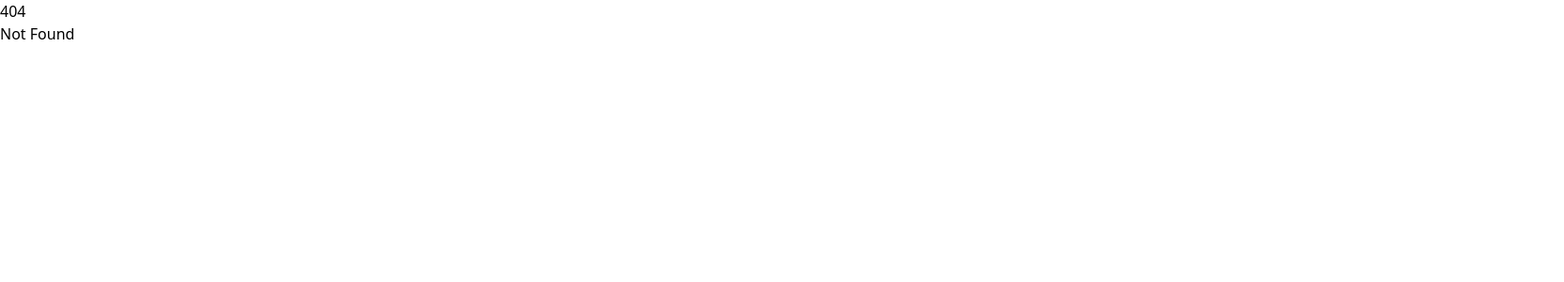
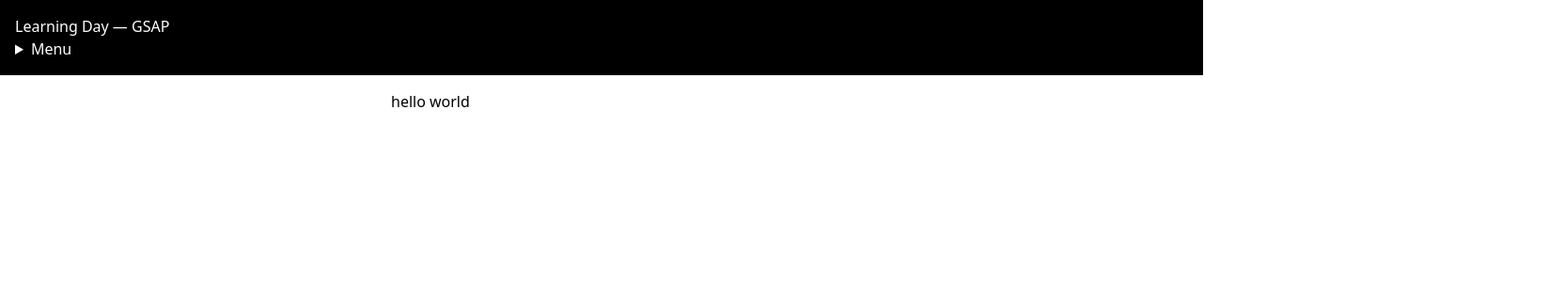
Before and after one commit to mitchuman/gsap-learning-day, a SvelteKit app: page /tutorials/0 in a window 1280 px wide. Before the commit this address had no page. Shown: the top 300 px of the page at 94% size, 1664 px wide, since content can reach past the window. Built offline with nearby package versions, Linux system fonts and the light colour scheme.

Commit message:
add first lesson

```diff
--- a/package.json
+++ b/package.json
@@ -26,5 +26,8 @@
 		"tailwindcss": "^4.0.0",
 		"typescript": "^5.0.0",
 		"vite": "^6.2.6"
+	},
+	"dependencies": {
+		"gsap": "^3.13.0"
 	}
 }
--- a/src/routes/+layout.svelte
+++ b/src/routes/+layout.svelte
@@ -1,7 +1,17 @@
 <script lang="ts">
+	import Nav from '@/ui/Nav.svelte'
 	import '@/app.css'
 
 	let { children } = $props()
 </script>
 
-{@render children()}
+<svelte:head>
+	<title>Learning Day — GSAP</title>
+</svelte:head>
+
+<header class="bg-black p-4 text-white">
+	<a href="/">Learning Day — GSAP</a>
+	<Nav />
+</header>
+
+<main class="p-4">{@render children()}</main>
--- a/src/routes/+page.svelte
+++ /dev/null
@@ -1,7 +0,0 @@
-<script>
-	import Nav from '@/ui/Nav.svelte'
-</script>
-
-<h1>Learning Day — GSAP</h1>
-
-<Nav />
--- /dev/null
+++ b/src/routes/tutorials/0/+page.svelte
@@ -0,0 +1,11 @@
+<script lang="ts">
+	import { gsap } from 'gsap'
+
+	$effect(() => {
+		gsap.to('h1', {
+			x: 400,
+		})
+	})
+</script>
+
+<h1>hello world</h1>
--- a/src/ui/Nav.svelte
+++ b/src/ui/Nav.svelte
@@ -1,13 +1,17 @@
 <script lang="ts">
-	const links: Array<{ href: string; label?: string }> = [{ href: '/' }]
+	const links: Array<{ href: string; label?: string }> = [{ href: '0' }]
 </script>
 
 <nav>
-	<ul>
-		{#each links as { href, label }}
-			<li>
-				<a {href}>{label ?? href}</a>
-			</li>
-		{/each}
-	</ul>
+	<details>
+		<summary>Menu</summary>
+
+		<ul class="list-[disc] pl-4">
+			{#each links as { href, label }}
+				<li>
+					<a class="text-[dodgerblue] underline" href="/tutorials/{href}">{label ?? href}</a>
+				</li>
+			{/each}
+		</ul>
+	</details>
 </nav>
```
Also changed, not shown: 1 other file (tests, documents, lock files or other folders).
